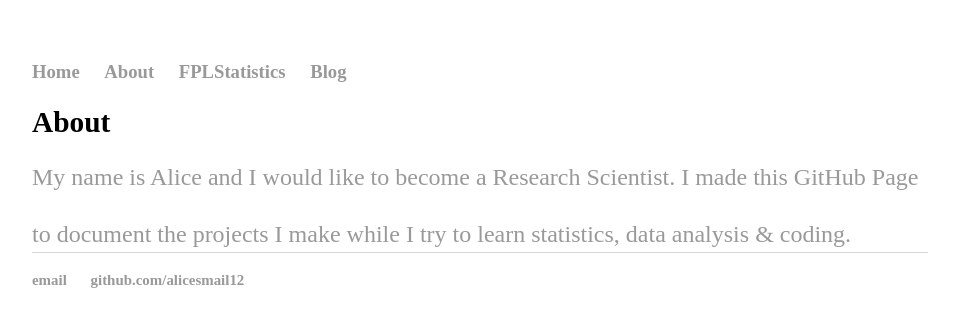
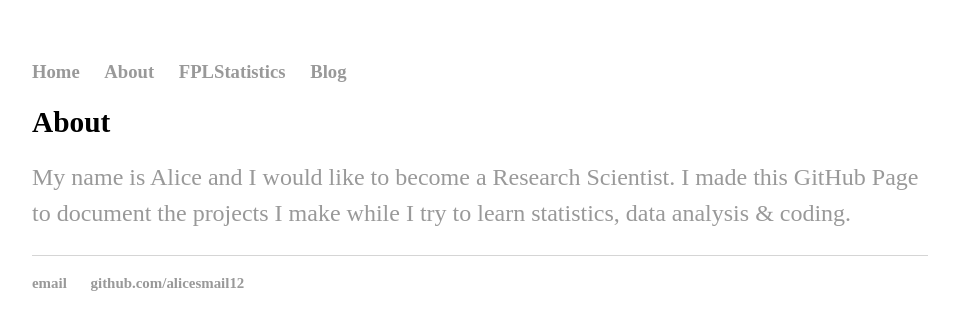
Before and after one commit to alicesmail12/alicesmail12.github.io, a Jekyll site: the page built from about/index.html, in a window 1280 px wide. Shown: the top 330 px of the page, without its empty margins (160-1119 px from the left). Built offline with Jekyll 4.4.1, drawn with Linux system fonts in a browser that asks for light colours; some web fonts are replaced.

Commit message:
Update index.html

```diff
--- a/about/index.html
+++ b/about/index.html
@@ -5,5 +5,5 @@
 <div class="blurb">
 	<h1>About</h1>
 	<subtitle>My name is Alice and I would like to become a Research Scientist. I made this GitHub Page to document the projects I make while I try to learn statistics, data analysis & coding.</subtitle>
-<sp> </sp>
+<br> </br>
 </div><!-- /.blurb -->
```
